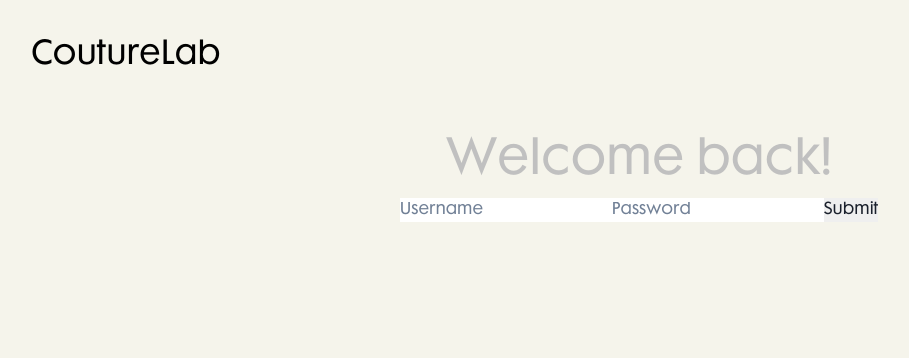
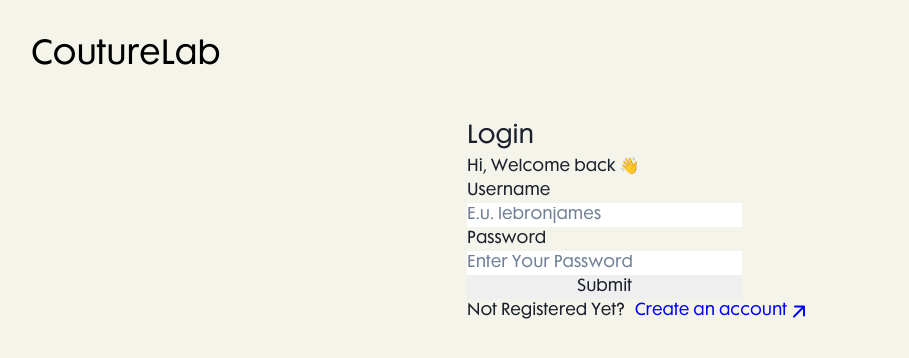
Before and after one commit to felixliang50779/Couture-Lab, a React (Create React App) app in the folder couture-lab-ui/: page /SignIn in a window 1280 px wide. Shown: the top 358 px of the page, without its empty margins (1-910 px from the left). Built offline with nearby package versions, Linux system fonts and the light colour scheme.

Commit message:
loading animation for home page, ui for login

```diff
--- a/couture-lab-ui/src/Pages/Home.js
+++ b/couture-lab-ui/src/Pages/Home.js
@@ -9,6 +9,17 @@ import GreenDressImage from '../Assets/Images/green-dress.jpg';
 import WardrobeImage from '../Assets/Images/wardrobe.png';
 import styles from './Home.module.css';
 
+const LoadOnView = ({children}) => (
+    <motion.div initial={{ opacity: 0, y: -30 }}
+        whileInView={{ opacity: 1, y: 0 }}
+        viewport={{ once: true }}
+        transition={{ duration: 1 }}
+    >
+        {children}
+    </motion.div>
+);
+
+
 export default function Home() {
     return (
         <div className={styles['content-container']}>
@@ -16,26 +27,35 @@ export default function Home() {
             <img className={styles['banner-img']} src={BannerImage} alt="bannerImg" loading="lazy"/>
             <h1 className={styles['banner-header']}>CoutureLab</h1>
             <h2 className={styles['banner-text']}>Revolutionizing Fashion</h2>
+            <LoadOnView>
                 <section className={styles['getstarted-container']}>
                     <h1 className={styles['getstarted-header']}>Let's Get Started, Together.</h1>
                     <Button text="Get Started" />
                 </section>
+            </LoadOnView>
+            <LoadOnView>
                 <hr className={styles['divider']} />
                 <section className={styles['whatweare-container']}>
                     <h1 className={styles['whatweare-header']}>Our Goal</h1>
                     <h1 className={styles['whatweare-text']}>Creating personalized recommendations through an AI-powered
                     stylist, all to help <i>You</i> look and feel your best.</h1>
                 </section>
+            </LoadOnView>
+            <LoadOnView>
                 <section className={styles['greendress-container']}>
                     <img className={styles['green-dress']} src={GreenDressImage} alt="greendress" loading="lazy" />
                     <h1 className={styles['greendress-text']}>From fashion advice to a personal shopper, your very own AI stylist
                     has you covered.</h1>
                 </section>
+            </LoadOnView>
+            <LoadOnView>
                 <section className={styles['outfit-container']}>
                     <h1 className={styles['outfit-header']}>Organize Your Outfits</h1>
                     <h1 className={styles['outfit-text']}>Keep track of everything you've worn in the past, and plan ahead to
                     keep yourself organized.</h1>
                 </section>
+            </LoadOnView>
+            <LoadOnView>
                 <section className={styles['wardrobe-container']}>
                     <div className={styles['wardrobe-text']}>
                         <h1 className={styles['wardrobe-header']}>Your Entire Closet At Your Fingertips</h1>
@@ -44,19 +64,15 @@ export default function Home() {
                     </div>
                     <img className={styles['wardrobe-img']} src={WardrobeImage} alt='wardrobe' loading="lazy" />
                 </section>
-            <motion.div
-                initial={{ opacity: 0, y: -30 }}
-                whileInView={{ opacity: 1, y: 0 }}
-                viewport={{once: true }}
-                transition={{ duration: 1 }}
-            >
+            </LoadOnView>
+            <LoadOnView>
                 <div id='lastPageDesc' className={styles['last-page']}>
                     <div className={styles['section-text']}>
                         <h1 className={styles['last-page-title']}>What are you waiting for?</h1>
                         <a className={styles['last-page-link']} href='/Dashboard'>Start Styling</a>
                     </div>
                 </div>
-            </motion.div>
+            </LoadOnView>
             <Footer />
         </div>
     )
--- a/couture-lab-ui/src/Pages/SignIn.js
+++ b/couture-lab-ui/src/Pages/SignIn.js
@@ -11,16 +11,35 @@ export default function SignIn() {
     return (
         <div className={styles['signin-container']}>
             <Link to="/" className={styles['signin-logo']}>CoutureLab</Link>
-            <h1 className={styles['signin-header']}>Welcome back!</h1>
-            {user ? (
-                <h1 className={styles['signin-header']}>You are already logged in!</h1>
-            ) : (
-                <form onSubmit={loginUser}>
-                    <input type="text" name="username" placeholder="Username" />
-                    <input type="password" name="password" placeholder="Password" />
-                    <input type="submit" />
-                </form>
-            )}
+            <div className={styles['signin-text-container']}>
+                <h1>Login</h1>
+                <h2>Hi, Welcome back 👋</h2>
+                {user ? (
+                    <h1>You are already logged in!</h1>
+                ) : (
+                    <div className={styles['signin-input-container']}>
+                        <form className={styles['signin-form']} onSubmit={loginUser}>
+                            <h2>Username</h2>
+                            <input type="text" name="username" placeholder="E.u. lebronjames" />
+                            <h2>Password</h2>
+                            <input type="password" name="password" placeholder="Enter Your Password" />
+                            <input type="submit" />
+                        </form>
+                        <div className={styles['signin-register']}>
+                            <h2>Not Registered Yet? </h2>
+                            <a className={styles['signin-register-link']} href='/SignUp'>&nbsp;Create an account</a>
+                            <svg width="24" viewBox="0 0 24 24" fill="none" xmlns="http://www.w3.org/2000/svg">
+                                <g id="SVGRepo_bgCarrier" stroke-width="0"></g>
+                                <g id="SVGRepo_tracerCarrier" stroke-linecap="round" stroke-linejoin="round"></g>
+                                <g id="SVGRepo_iconCarrier">
+                                    <path d="M7 17L17 7M17 7H8M17 7V16" stroke="#0000FF" stroke-width="2"
+                                    stroke-linecap="round" stroke-linejoin="round"></path>
+                                </g>
+                            </svg>
+                        </div>
+                    </div>
+                )}
+            </div>
         </div>
     )
 }
--- a/couture-lab-ui/src/Pages/SignIn.module.css
+++ b/couture-lab-ui/src/Pages/SignIn.module.css
@@ -1,22 +1,28 @@
 .signin-container {
     display: flex;
     flex-direction: column;
-    justify-content: center;
-    align-items: center;
     font-family: "FuturaMaxi";
 }
 
 .signin-logo {
-    margin-right: auto;
     padding: 1em;
     font-size: 2em;
 }
 
-.signin-header {
-    font-size: 3em;
-    color: #C0C0C0;
+.signin-form {
+    display: flex;
+    flex-direction: column;
+    width: 80%;
 }
 
-.signin-button:hover {
-    opacity: 0.7;
+.signin-register {
+    display: flex;
 }
+
+.signin-register-link {
+    color: #0000FF;
+}
+
+.signin-text-container {
+    margin: 0 auto;
+}
--- a/couture-lab-ui/src/Pages/SignUp.js
+++ b/couture-lab-ui/src/Pages/SignUp.js
@@ -3,11 +3,25 @@ import { Link } from 'react-router-dom';
 import styles from './SignUp.module.css';
 
 export default function SignUp() {
-
     return (
         <div className={styles['signup-container']}>
-            <Link className={styles['signup-logo']} to="/Home">CoutureLab</Link>
-            <h1 className={styles['signup-header']}>Let's Start</h1>
+            <Link to="/" className={styles['signup-logo']}>CoutureLab</Link>
+            <div className={styles['signup-text-container']}>
+                <h1>Register</h1>
+                <h2>Create your account 😊</h2>
+                <div className={styles['signup-register']}>
+                    <h2>Already Registered? </h2>
+                    <a className={styles['signup-register-link']} href='/SignIn'>&nbsp;Create an account</a>
+                    <svg width="24" viewBox="0 0 24 24" fill="none" xmlns="http://www.w3.org/2000/svg">
+                        <g id="SVGRepo_bgCarrier" stroke-width="0"></g>
+                        <g id="SVGRepo_tracerCarrier" stroke-linecap="round" stroke-linejoin="round"></g>
+                        <g id="SVGRepo_iconCarrier">
+                            <path d="M7 17L17 7M17 7H8M17 7V16" stroke="#0000FF" stroke-width="2"
+                            stroke-linecap="round" stroke-linejoin="round"></path>
+                        </g>
+                    </svg>
+                </div>
+            </div>
         </div>
     )
 }
--- a/couture-lab-ui/src/Pages/SignUp.module.css
+++ b/couture-lab-ui/src/Pages/SignUp.module.css
@@ -1,18 +1,28 @@
 .signup-container {
     display: flex;
     flex-direction: column;
-    justify-content: center;
-    align-items: center;
     font-family: "FuturaMaxi";
 }
 
 .signup-logo {
-    margin-right: auto;
     padding: 1em;
     font-size: 2em;
 }
 
-.signup-header {
-    font-size: 3em;
-    color: #C0C0C0;
+.signup-form {
+    display: flex;
+    flex-direction: column;
+    width: 80%;
 }
+
+.signup-register {
+    display: flex;
+}
+
+.signup-register-link {
+    color: #0000FF;
+}
+
+.signup-text-container {
+    margin: 0 auto;
+}
```
Also changed, not shown: 1 other file (tests, documents, lock files or other folders). Lines whose indentation alone changed are shown as unchanged.
